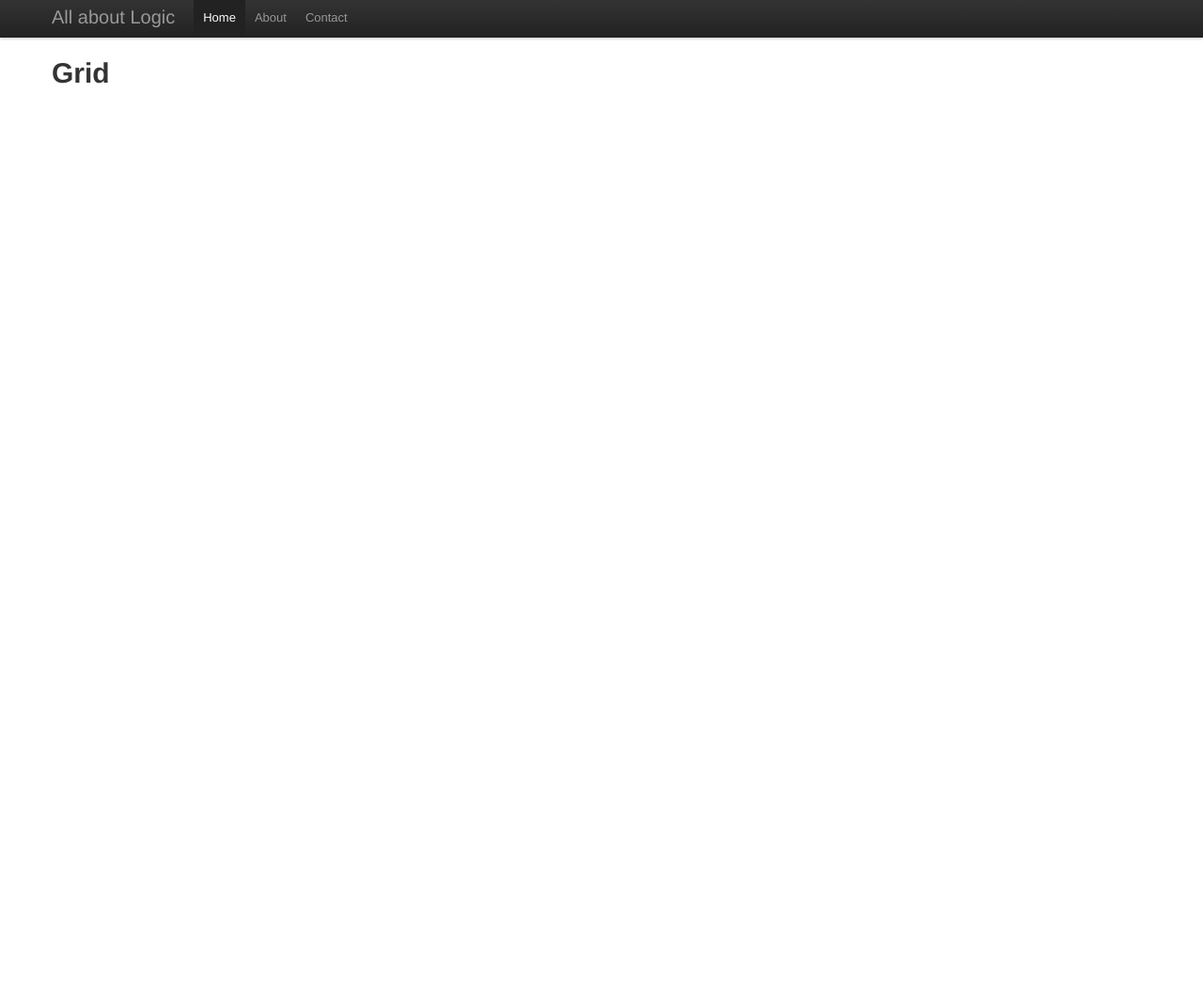
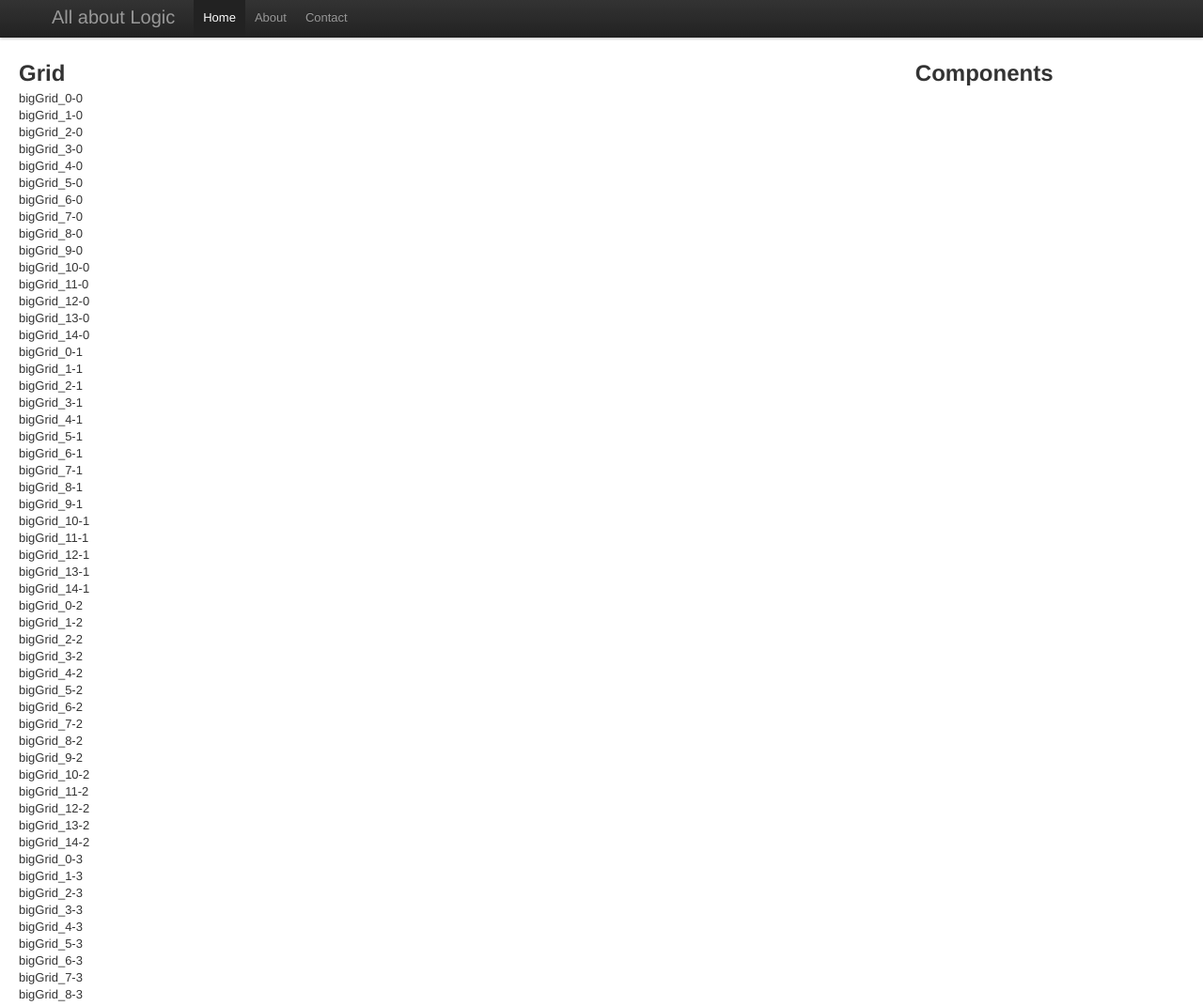
Before and after one commit to sam-higton/allaboutlogic, a plain HTML site: page index.html in a window 1280 px wide. Shown: the top 1071 px of the page at 94% size. Before the commit the page ends 800 px from the top, so only its background shows below. Drawn offline with Linux system fonts and the light colour scheme.

Commit message:
added grid rendering functionality

```diff
--- /dev/null
+++ b/css/main.css
@@ -0,0 +1,3 @@
+body {
+
+}
--- a/index.html
+++ b/index.html
@@ -52,9 +52,16 @@
       </div>
     </div>
 
-    <div class="container">
+    <div class="container-fluid">
 
-      <h1>Grid</h1>
+      <div class="row-fluid">
+	      <div class='left-col span9'>
+	      	<h2>Grid</h2>
+	      </div>
+	      <div class='right-col span3'>
+	      	<h2>Components</h2>
+	      </div>
+      </div>
 
     </div> <!-- /container -->
 
@@ -63,6 +70,8 @@
     <!-- Placed at the end of the document so the pages load faster -->
     <script src="js/lib/jquery.js"></script>
     <script src="js/bootstrap.js"></script>
+    <script src="js/models/grid.js"></script>
+    <script src="js/models/tileholder.js"></script>
     <script src="js/page.js"></script>
 
 
--- a/js/models/grid.js
+++ b/js/models/grid.js
@@ -1,12 +1,34 @@
 function grid (name,width,height,target) {
+	//variables
 	this.name = name;
 	this.width = width;
 	this.height = height;
 	this.target = target;
 	this.gridLayout = Array();
 
+	//functions
 	this.buildGrid = function () {
-		rerer
+		for (var i = 0; i < this.height; i++) {
+			var row = Array();
+			for (var j = 0; j < this.width; j++) {
+				row[j] = new tileHolder(this.name + '_' + j + '-' + i,j,i);
+			}
+			this.gridLayout[i] = row;
+		}
+	};
+
+	this.render = function () {
+		var $gridHolder = $('<div class="' + this.name + '-holder gridholder"></div>');
+		for(var i in this.gridLayout) {
+			var $row = $('<div class="row-' + i + '"></div>');
+			for(var j in this.gridLayout[i]) {
+				this.gridLayout[i][j].render($row);
+			}
+			$gridHolder.append($row);
+		}
+		$(this.target).append($gridHolder);
 	}
 
+	//init
+	this.buildGrid();
 }
--- a/js/models/tileholder.js
+++ b/js/models/tileholder.js
@@ -1,6 +1,11 @@
 function tileHolder (name,xpos,ypos) {
-	this.Name = name;
+	this.name = name;
 	this.Content = null;
 	this.xPos = xpos;
 	this.yPos = ypos;
+
+	this.render = function (target) {
+		var $tileObject = '<div class="tileholder">' + this.name + '</div>';
+		target.append($tileObject);
+	}
 }
--- a/js/page.js
+++ b/js/page.js
@@ -1,4 +1,6 @@
 $(document).ready(function () {
 	//main
-	alert('jquery present');
+	var bigGrid = new grid('bigGrid',15,20,'div.left-col');
+	bigGrid.render();
+
 });
```
